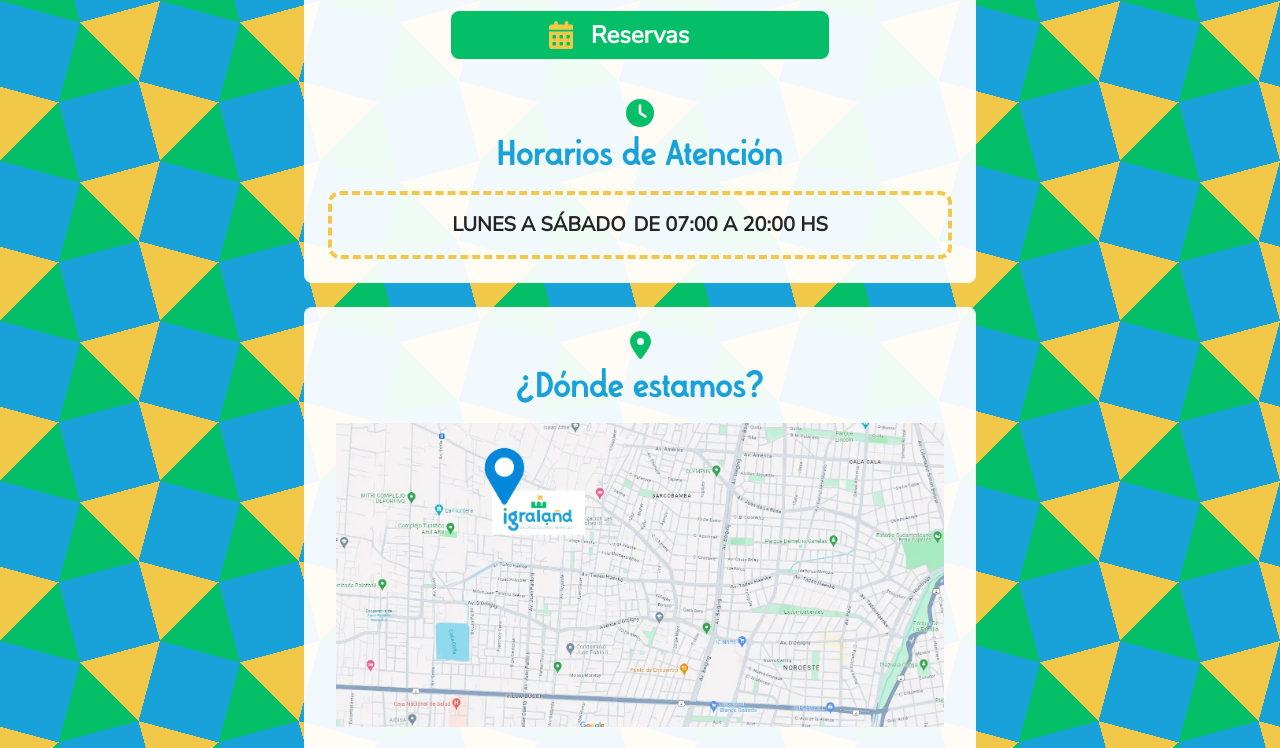
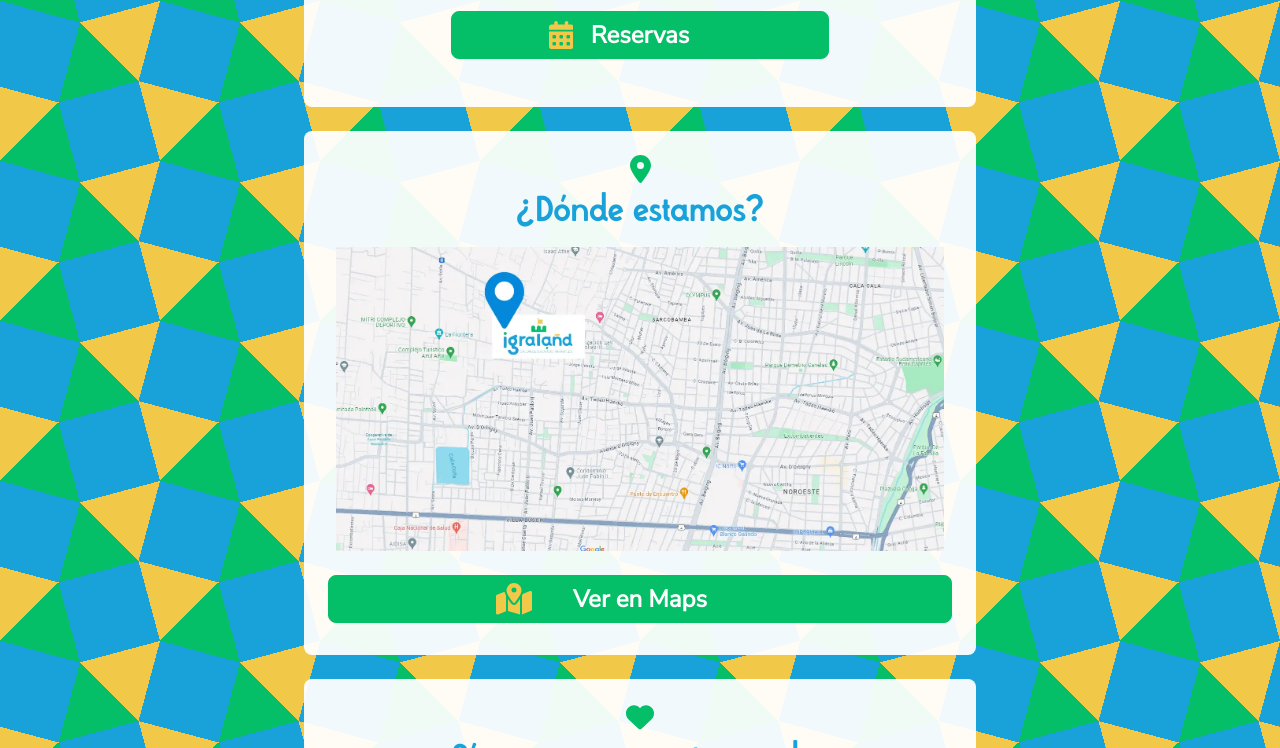
Before and after one commit to aa-avila/page-igraland-cochabamba, an Astro site: page / in a window 1280 px wide. Shown: the part 1119-1867 px from the top of the page. Built offline with nearby package versions, Linux system fonts and the light colour scheme; Astro itself is replaced by a stand-in of ours; what tailwindcss-elevation would draw is missing.

Commit message:
fix: byebye horarios

```diff
--- a/src/components/SectionCTA.astro
+++ b/src/components/SectionCTA.astro
@@ -22,7 +22,7 @@ import { whatsapp, reservations } from '../data/links.json';
   </div>
 </div>
 
-<div class="mt-4 flex w-full flex-col items-center justify-center">
+<!-- <div class="mt-4 flex w-full flex-col items-center justify-center">
   <IconClock class="h-7 fill-secondary" />
   <h2 class="">Horarios de Atención</h2>
   <div
@@ -31,4 +31,4 @@ import { whatsapp, reservations } from '../data/links.json';
     <p class="pr-1 text-neutral">Lunes a Sábado</p>
     <p class="pl-1 text-neutral">de 07:00 a 20:00 hs</p>
   </div>
-</div>
+</div> -->
```
